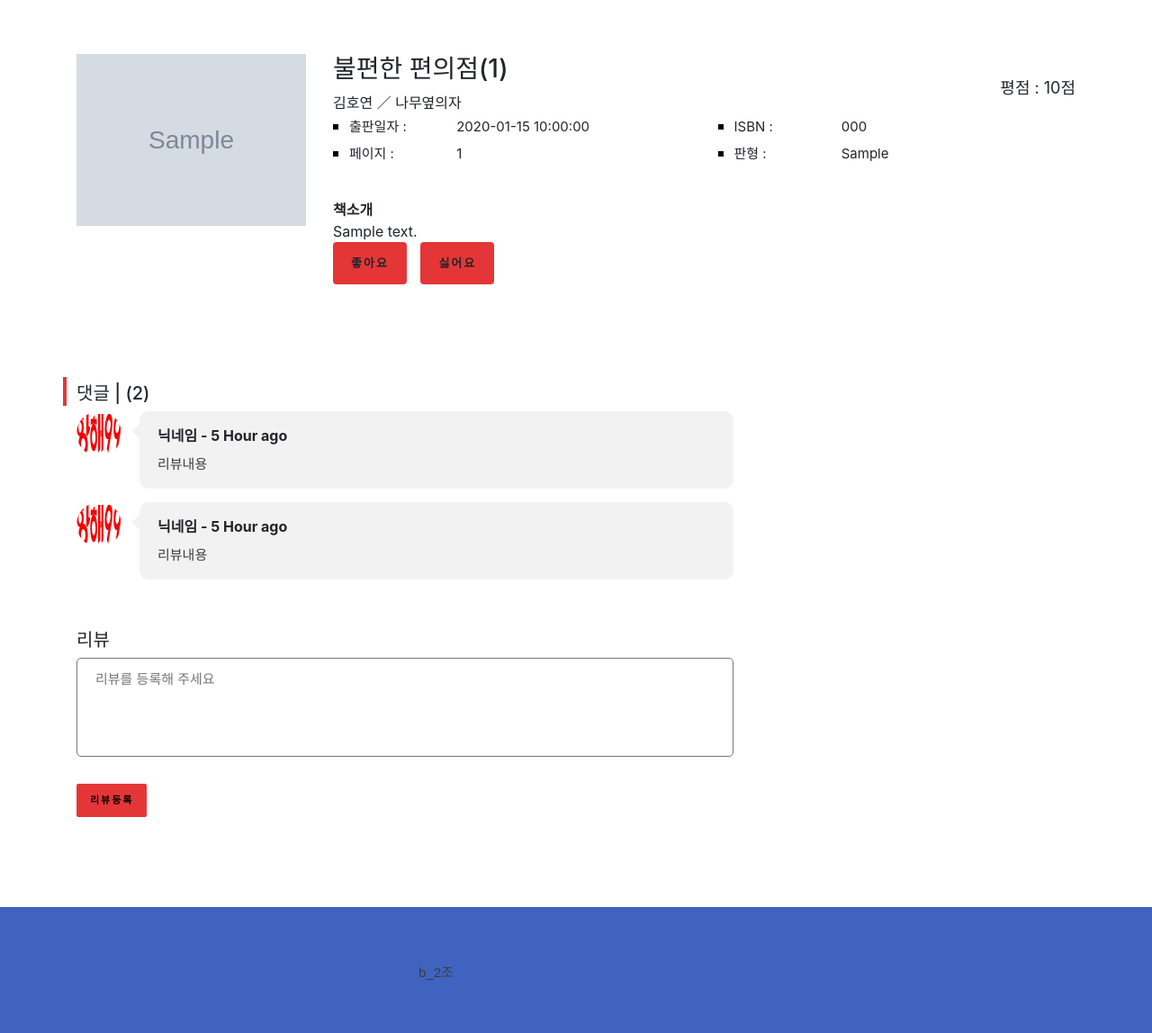
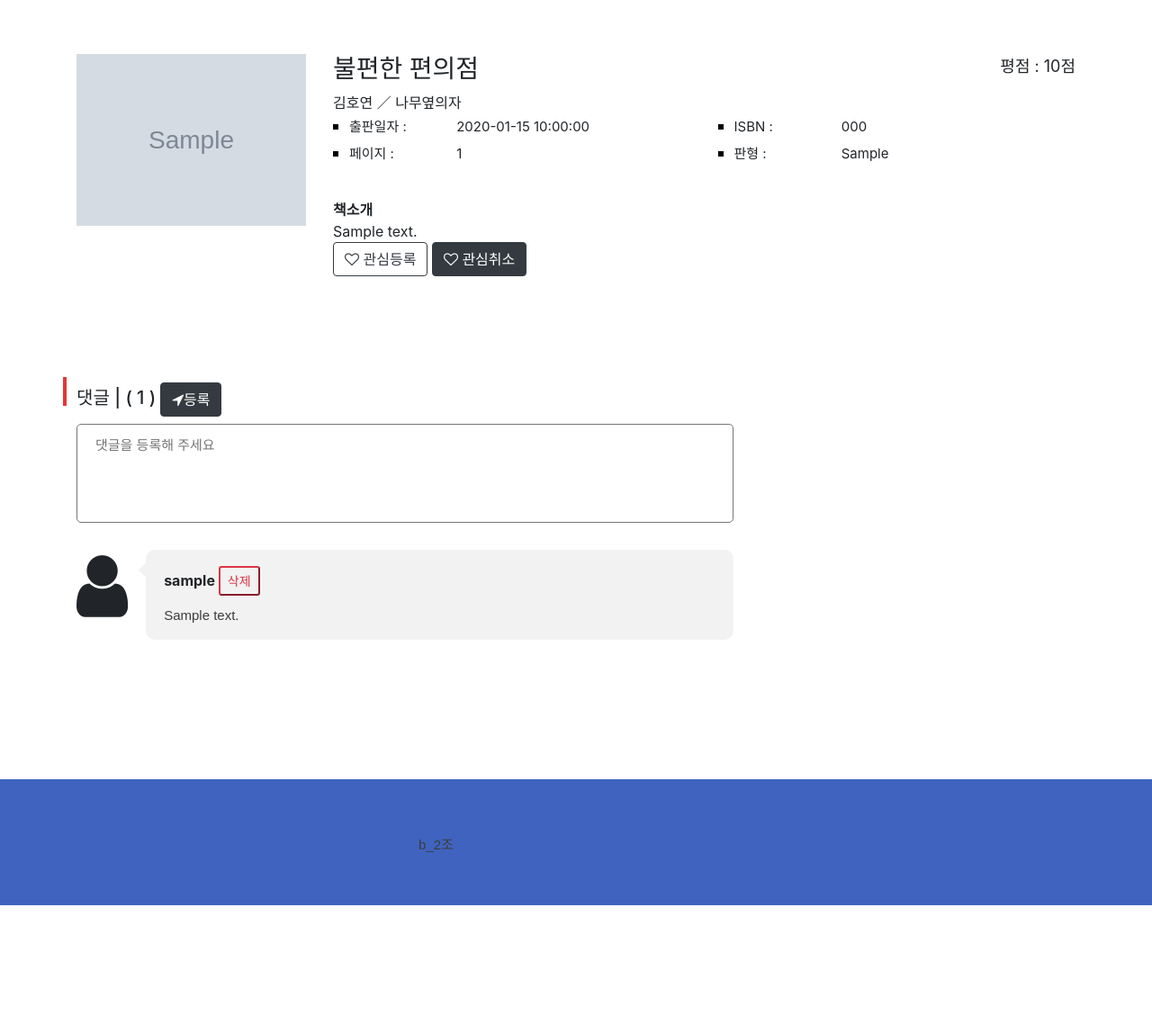
Before and after one commit to jeon9506/WEekly-Book, a Flask app: template templates/detailBook.html in a window 1280 px wide. Shown: the part 56-1204 px from the top of the page at 90% size. After the commit the page ends 1062 px from the top, so only its background shows below. Run offline with Flask 2, Linux system fonts and the light colour scheme; the template is opened without the code that fills it: most values are stand-ins (such as "Sample title", 1, 10 or a date in 2020); grey boxes marked "Sample" are stand-in pictures; some libraries are stand-ins or nearby versions; some web fonts are replaced.

Commit message:
heesung update 크롤링, 댓글기능 추가

```diff
--- a/app.py
+++ b/app.py
@@ -1,3 +1,4 @@
+from bson import ObjectId
 from flask import Flask, render_template, jsonify, request, url_for, redirect
 
 import jwt
@@ -119,8 +120,11 @@ def view_detail():
     token_receive = request.cookies.get('mytoken')
 
     try:
+        # 로그인 정보
         payload = jwt.decode(token_receive, SECRET_KEY, algorithms=['HS256'])
         user_info = db.user.find_one({"userId": payload["id"]})
+
+        # 책 크롤링 정보
         book_id = request.args.get("book_id")
 
         headers = {
@@ -153,36 +157,36 @@ def view_detail():
             'book_content': book_contents
         }
 
-        return render_template("detailBook.html", book_id=book_id, book_info=book_info, user_info=user_info)
+        # 댓글 정보
+        comments = list(db.comment.find({}))
+
+        for comment in comments :
+            comment['comment_id'] = str(comment["_id"])
+            print(comment['comment_id'])
+
+        # print(comments)
+
+        return render_template("detailBook.html", book_id=book_id, book_info=book_info, user_info=user_info, comments= comments)
     except jwt.ExpiredSignatureError:
         return redirect(url_for("login", msg="로그인 시간이 만료되었습니다."))
     except jwt.exceptions.DecodeError:
         return redirect(url_for("login", msg="로그인 정보가 존재하지 않습니다."))
-# 도서 상세페이지(Read)
-@app.route('/readComment', methods=['GET'])
-def read_comment():
-    comments = list(db.comments.find({}))
-    return jsonify({'result': 'success', 'details': comments})
 
 # 도서 댓글 등록(Create)
 @app.route('/createComment', methods=['POST'])
 def create_comment():
     user_id_receive = request.form['user_id_give']
+    nickname_receive = request.form['nickname_give']
     book_id_receive = request.form['book_id_give']
     comment_receive = request.form['comment_give']
 
-    headers = {
-        'User-Agent': 'Mozilla/5.0 (Windows NT 10.0; Win64; x64)AppleWebKit/537.36 (KHTML, like Gecko) Chrome/73.0.3683.86 Safari/537.36'}
-    data = request.get(book_id_receive, headers=headers)
-
-    soup = BeautifulSoup(data.text, 'html.parser')
-
     doc = {
         'userId' : user_id_receive,
+        'nickname': nickname_receive,
         'bookId' : book_id_receive,
         'comment': comment_receive
     }
-    db.articles.insert_one(doc)
+    db.comment.insert_one(doc)
 
     return jsonify({'msg':'댓글이 등록되었습니다!'})
 
@@ -190,15 +194,16 @@ def create_comment():
 @app.route('/delComment', methods=['POST'])
 def delete_comment():
     user_id_receive = request.form['user_id_give']
-    book_id_receive = request.form['book_id_give']
+    comment_id_receive = request.form['comment_id_give']
 
     # commentObject key값 받기
 
     doc = {
-        'userId':user_id_receive,
-        'bookId':book_id_receive
+        '_id': ObjectId(comment_id_receive),
+        'userId':user_id_receive
     }
-    db.articles.delete_one(doc)
+
+    db.comment.delete_one(doc)
 
     return jsonify({'msg':'댓글이 삭제되었습니다!'})
 
--- a/static/css/style.css
+++ b/static/css/style.css
@@ -323,7 +323,6 @@ ol {
 	font-weight: 700;
 	letter-spacing: 2px;
 	text-transform: uppercase;
-	background: #e53637;
 	border: none;
 	padding: 10px 15px;
 	border-radius: 2px;
--- a/templates/detailBook.html
+++ b/templates/detailBook.html
@@ -14,11 +14,63 @@
     <script src="https://cdnjs.cloudflare.com/ajax/libs/popper.js/1.12.9/umd/popper.min.js"
             integrity="sha384-ApNbgh9B+Y1QKtv3Rn7W3mgPxhU9K/ScQsAP7hUibX39j7fakFPskvXusvfa0b4Q"
             crossorigin="anonymous"></script>
+    <!-- Font Awesome CSS -->
+    <link href="//maxcdn.bootstrapcdn.com/font-awesome/4.7.0/css/font-awesome.min.css" rel="stylesheet">
     <!-- 구글폰트 -->
     <link href="https://fonts.googleapis.com/css?family=Stylish&display=swap" rel="stylesheet">
     <!-- Css Styles -->
     <link rel="stylesheet" href="../static/css/style.css" type="text/css">
 
+    <script>
+        function my_page() {
+            window.location.href = "/mypage"
+        }
+
+        function logout() {
+            $.removeCookie('mytoken', {path: '/'})
+            alert('로그아웃!')
+            window.location.href = "/login"
+        }
+
+        // 댓글 저장
+        function create_comment() {
+            let commentChk = $('#input-comment').val()
+            if (commentChk) {
+                $.ajax({
+                    type: "POST",
+                    url: `/createComment`,
+                    data: {
+                        user_id_give: "{{ user_info.userId }}",
+                        nickname_give: "{{ user_info.nickname }}",
+                        book_id_give: "{{ book_id }}",
+                        comment_give: $('#input-comment').val()
+                    },
+                    success: function (response) {
+                        alert(response["msg"])
+                        window.location.href = "/viewDetail?book_id={{ book_id }}"
+                    }
+                });
+            } else {
+                alert("댓글을 입력해 주세요!")
+            }
+        }
+
+        // 댓글 삭제
+        function delete_comment(comment_id) {
+            $.ajax({
+                type: "POST",
+                url: `/delComment`,
+                data: {
+                    user_id_give: "{{ user_info.userId }}",
+                    comment_id_give: comment_id
+                },
+                success: function (response) {
+                    alert(response["msg"])
+                    window.location.href = "/viewDetail?book_id={{ book_id }}"
+                }
+            });
+        }
+    </script>
 </head>
 
 <body>
@@ -51,16 +103,14 @@
                 <div class="col-lg-9">
                     <div class="book__details__text">
                         <div class="book__details__title">
-                            <h3>불편한 편의점({{ book_id }})</h3>
+                            <h3>불편한 편의점</h3>
                             <span>김호연 ／ 나무옆의자</span>
                         </div>
                         <div class="book__details__rating">
                             <div class="rating">
-                                <a href="#"><i class="fa fa-star"></i></a>
-                                <a href="#"><i class="fa fa-star"></i></a>
-                                <a href="#"><i class="fa fa-star"></i></a>
-                                <a href="#"><i class="fa fa-star"></i></a>
-                                <a href="#"><i class="fa fa-star-half-o"></i></a>
+                                {#                                <a href="#"><i class="fa fa-star"></i></a>#}
+                                {#                                <a href="#"><i class="fa fa-star-o"></i></a>#}
+                                {#                                <a href="#"><i class="fa fa-star-half-o"></i></a>#}
                             </div>
                             <span>평점 : {{ book_info.book_score }}점</span>
                         </div>
@@ -85,8 +135,10 @@
                         <div>{{ book_info.book_contents }}</div>
 
                         <div class="book__details__btn">
-                            <a class="like-btn"><i class="fa fa-heart-o"></i> 좋아요</a>
-                            <a class="hate-btn"><i class="fa fa-heart-o"></i> 싫어요</a>
+                            <button type="button" class="btn btn-outline-dark"><i class="fa fa-heart-o"></i>&nbsp;관심등록
+                            </button>
+                            <button type="button" class="btn btn-dark"><i class="fa fa-heart-o"></i>&nbsp;관심취소
+                            </button>
                         </div>
                     </div>
                 </div>
@@ -94,37 +146,42 @@
         </div>
         <div class="row">
             <div class="col-lg-8 col-md-8">
-                <div class="book__details__review">
-                    <div class="section-title">
-                        <h5>댓글 | (2)</h5>
-                    </div>
-                    <div class="book__review__item">
-                        <div class="book__review__item__pic">
-                            <img src="../static/img/logo.svg" alt="">
-                        </div>
-                        <div class="book__review__item__text">
-                            <h6>닉네임 - <span>5 Hour ago</span></h6>
-                            <p>리뷰내용</p>
-                        </div>
-                    </div>
-                    <div class="book__review__item">
-                        <div class="book__review__item__pic">
-                            <img src="../static/img/logo.svg" alt="">
-                        </div>
-                        <div class="book__review__item__text">
-                            <h6>닉네임 - <span>5 Hour ago</span></h6>
-                            <p>리뷰내용</p>
-                        </div>
-                    </div>
-                </div>
                 <div class="book__details__form">
                     <div class="section-title">
-                        <h5>리뷰</h5>
+                        <h5>댓글 | (
+                            {% if comments|length == 0 %}
+                                0
+                            {% else %}
+                                {{ comments|length }}
+                            {% endif %})
+                            <button id="post-comment" class="btn btn-dark" type="button" onclick="create_comment()">
+                                <i class="fa fa-location-arrow"></i>등록
+                            </button>
+                        </h5>
                     </div>
                     <form action="#">
-                        <textarea placeholder="리뷰를 등록해 주세요"></textarea>
-                        <button type="submit"><i class="fa fa-location-arrow"></i> 리뷰등록</button>
+                        <textarea id="input-comment" placeholder="댓글을 등록해 주세요"></textarea>
                     </form>
+                </div>
+                <div class="book__details__review">
+                    {% for comment in comments %}
+                        <div class="book__review__item">
+                            <div class="book__review__item__pic">
+                                <i class="fa fa-user fa-5x" aria-hidden="true"></i>
+                            </div>
+                            <div class="book__review__item__text">
+                                <h6>{{ comment.nickname }}
+                                    {% if comment.userId == user_info.userId %}
+                                        <button type="button" class="btn-sm btn-outline-danger"
+                                                onclick="delete_comment('{{ comment.comment_id }}')">삭제
+                                        </button>
+                                    {% endif %}
+                                </h6>
+                                <p>{{ comment.comment }}</p>
+
+                            </div>
+                        </div>
+                    {% endfor %}
                 </div>
             </div>
         </div>
```
Also changed, not shown: test.py (added, +38 -0 lines).
